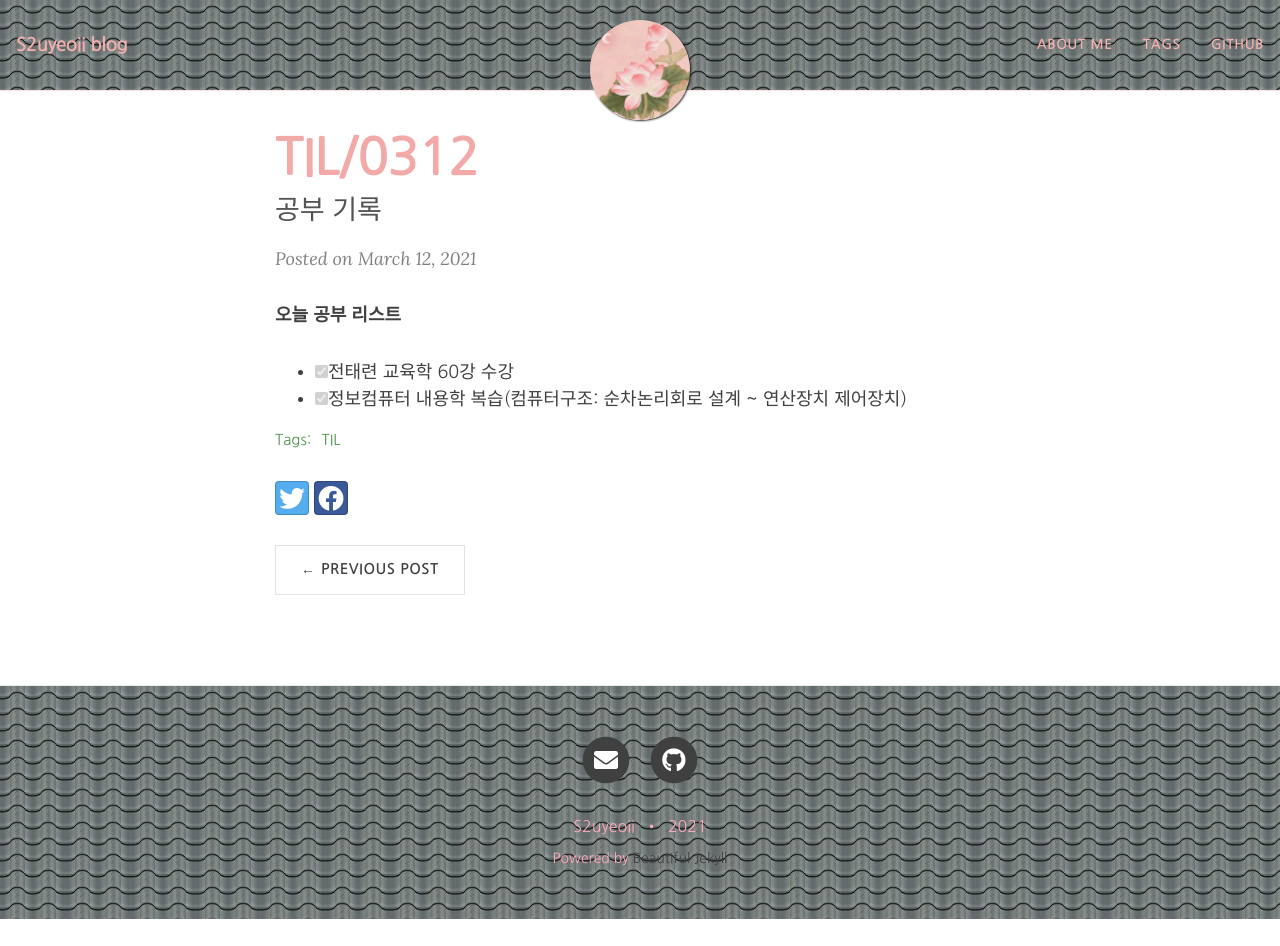
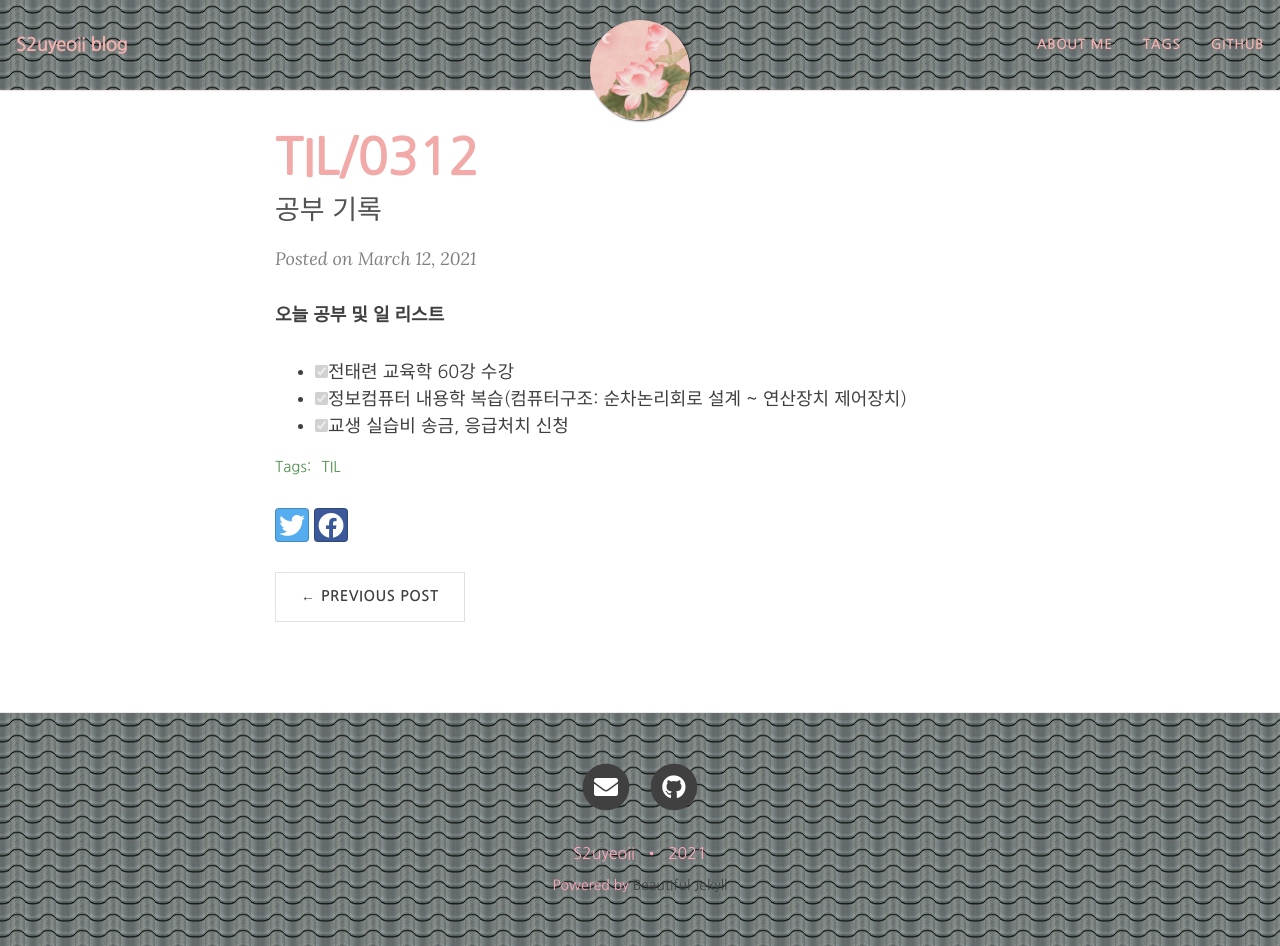
Before and after one commit to yeoneed/yeoneed.github.io, a Jekyll site: the page built from _posts/2021-03-12-TIL-0312.md, in a window 1280 px wide and 946 px high. Built offline with Jekyll 4.4.1, drawn with Linux system fonts in a browser that asks for light colours; nearby versions of some CDN libraries; some web fonts are replaced; comment, search, counter and statistics services are not loaded.

Commit message:
Update 2021-03-12-TIL-0312.md

```diff
--- a/_posts/2021-03-12-TIL-0312.md
+++ b/_posts/2021-03-12-TIL-0312.md
@@ -7,7 +7,8 @@ tags: [TIL]
 
 ---
 
-**오늘 공부 리스트**
+**오늘 공부 및  일 리스트**
 
  - [x] 전태련 교육학 60강 수강
  - [x] 정보컴퓨터 내용학 복습(컴퓨터구조: 순차논리회로 설계 ~ 연산장치 제어장치)
+ - [x] 교생 실습비 송금, 응급처치 신청
```
